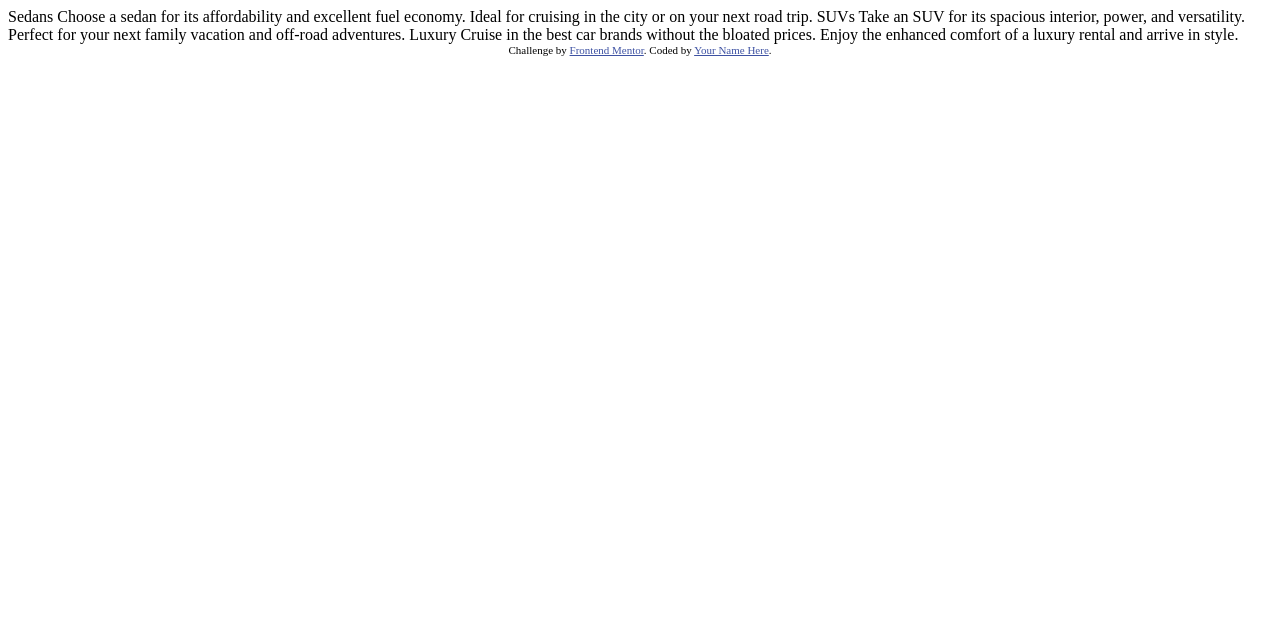
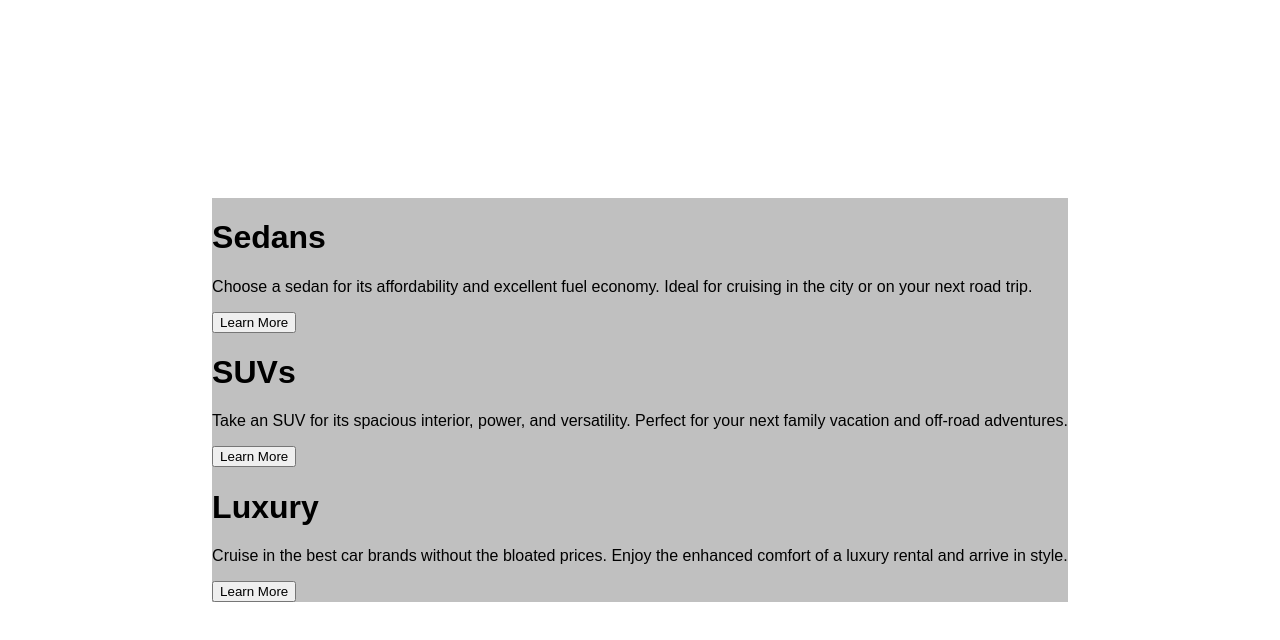
Before and after one commit to AvagSargsyan/Card-component, a plain HTML site: page index.html in a window 1280 px wide. Drawn offline with Linux system fonts and the light colour scheme.

Commit message:
Set up index.html and create style.css

```diff
--- a/index.html
+++ b/index.html
@@ -3,34 +3,34 @@
 <head>
   <meta charset="UTF-8">
   <meta name="viewport" content="width=device-width, initial-scale=1.0"> <!-- displays site properly based on user's device -->
-
+  <link rel="stylesheet" href="style.css">
   <link rel="icon" type="image/png" sizes="32x32" href="./images/favicon-32x32.png">
-
   <title>Frontend Mentor | 3-column preview card component</title>
-
-  <!-- Feel free to remove these styles or customise in your own stylesheet 👍 -->
-  <style>
-    .attribution { font-size: 11px; text-align: center; }
-    .attribution a { color: hsl(228, 45%, 44%); }
-  </style>
 </head>
 <body>
-
-  Sedans
-  Choose a sedan for its affordability and excellent fuel economy. Ideal for cruising in the city
-  or on your next road trip.
-
-  SUVs
-  Take an SUV for its spacious interior, power, and versatility. Perfect for your next family vacation
-  and off-road adventures.
-
-  Luxury
-  Cruise in the best car brands without the bloated prices. Enjoy the enhanced comfort of a luxury
-  rental and arrive in style.
-
-  <div class="attribution">
+  <div class="wrapper">
+      <div class="card sedans">
+        <h1>Sedans</h1>
+        <p>Choose a sedan for its affordability and excellent fuel economy. Ideal for cruising in the city
+        or on your next road trip.</p>
+        <button class="learn-more">Learn More</button>
+      </div>
+      <div class="card suvs">
+        <h1>SUVs</h1>
+        <p>Take an SUV for its spacious interior, power, and versatility. Perfect for your next family vacation
+        and off-road adventures.</p>
+        <button class="learn-more">Learn More</button>
+      </div>
+      <div class="card luxury">
+        <h1>Luxury</h1>
+        <p>Cruise in the best car brands without the bloated prices. Enjoy the enhanced comfort of a luxury
+        rental and arrive in style.</p>
+        <button class="learn-more">Learn More</button>
+      </div>
+  </div>
+  <!-- <div class="footer">
     Challenge by <a href="https://www.frontendmentor.io?ref=challenge" target="_blank">Frontend Mentor</a>.
-    Coded by <a href="#">Your Name Here</a>.
-  </div>
+    Coded by <a href="#">Avag Sargsyan</a>.
+  </div> -->
 </body>
 </html>
--- /dev/null
+++ b/style.css
@@ -0,0 +1,23 @@
+body {
+    font-family: Arial, Helvetica, sans-serif;
+    margin: 0;
+    padding: 0;
+    display: flex;
+    flex-flow: column nowrap;
+    justify-content: center;
+    align-items: center;
+    height: 100vh;
+}
+
+/* .footer {
+    font-size: 11px;
+    text-align: center;
+}
+
+.footer a {
+    color: hsl(228, 45%, 44%);
+} */
+
+.wrapper {
+    background-color: silver;
+}
```
